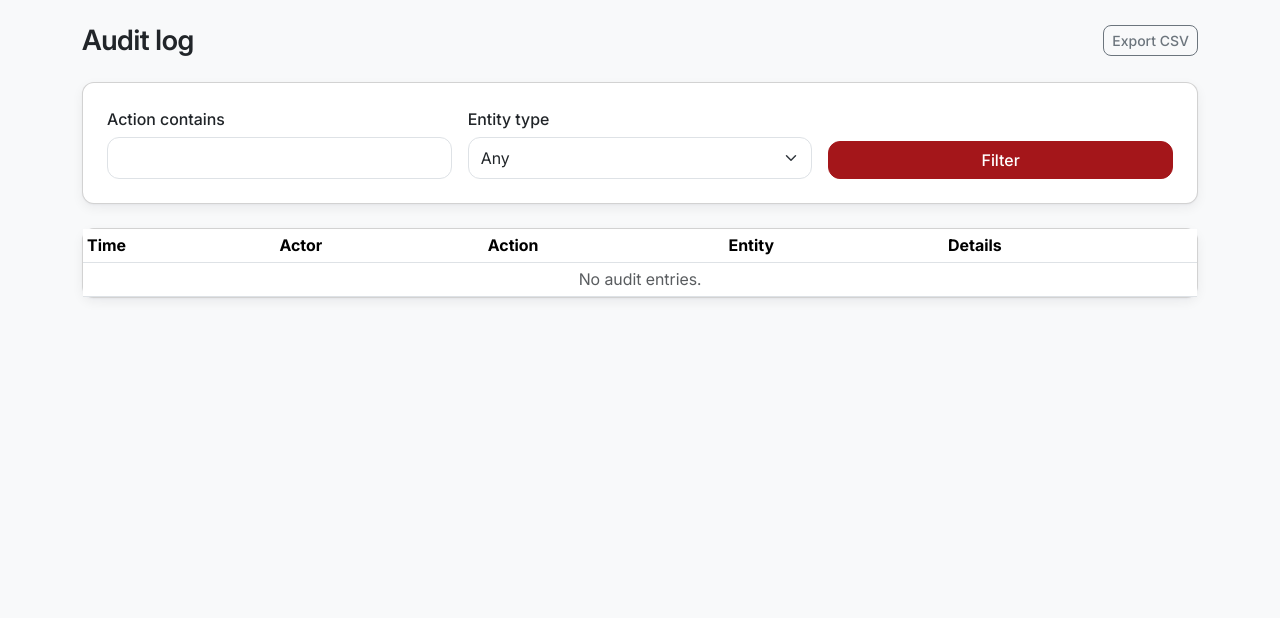
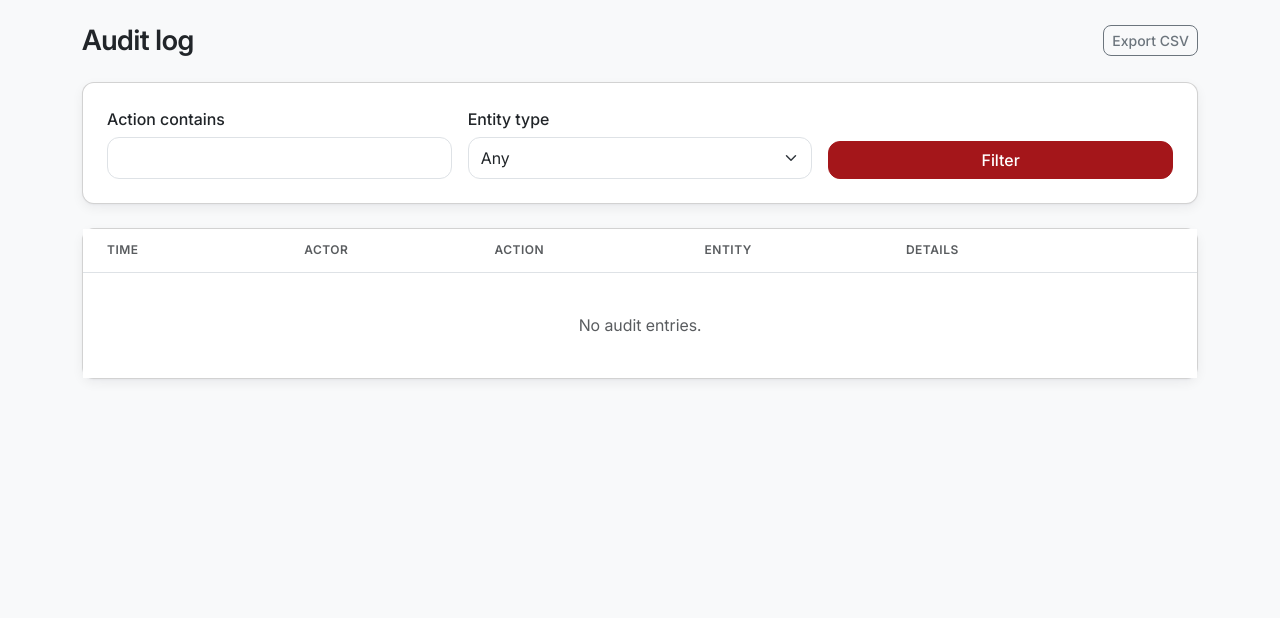
Before and after one commit to Elkanah43/CBODS---Claude, a Django app: page /audit/log/ in a window 1280 px wide. Shown: the part 57-675 px from the top of the page. Run offline with Django 5.2, Linux system fonts and the light colour scheme; the visitor is signed in with stand-in values (Sample User, id 1); data that the repository does not hold is empty; some libraries are stand-ins or nearby versions.

Commit message:
Restyle cards, tables and badges for data density
Stage 2, first pass — presentation only, no template changes.

Card headers lose the grey fill for a hairline and a small capital label, so
they read as section headings rather than title bars. Table headers become
quiet uppercase labels and stick to the top of their scroll container, which
matters on the bag list and audit log. Rows are separated by hairlines with no
outer frame and no trailing line under the last row, which previously doubled
up with the card border.

Status badges become tinted rather than saturated blocks, using Bootstrap 5.3
subtle tokens so they invert with the theme without a second set of rules. The
mapping in cbods_tags.py remains the single source of truth for which status
gets which colour; only the loudness changes. The navbar unread count is
exempted, since it sits on crimson and needs to stay legible.

Tests: 59 passing.

Co-Authored-By: Claude Fable 5 <noreply@anthropic.com>

```diff
--- a/static/css/cbods.css
+++ b/static/css/cbods.css
@@ -109,6 +109,89 @@ table, .font-numeric, .card .fs-3, .badge {
   * { transition-duration: .01ms !important; animation-duration: .01ms !important; }
 }
 
+
+/* ---------------------------------------------------------------------------
+   Surfaces and data density
+   --------------------------------------------------------------------------- */
+
+/* A grey-filled header bar under a white card is the Bootstrap tell. A hairline
+   and a small capital label reads as a section heading instead of a title bar. */
+.card-header {
+  background: transparent;
+  border-bottom-color: var(--bs-border-color-translucent);
+  padding: 1rem 1.5rem;
+  font-size: .8125rem;
+  font-weight: 600;
+  letter-spacing: .03em;
+  text-transform: uppercase;
+  color: var(--bs-secondary-color);
+}
+.card-header .btn { text-transform: none; letter-spacing: normal; }
+
+/* Column headings are labels, not data: small, spaced and quiet, so the eye
+   goes to the rows. */
+.table > thead > tr > th {
+  border-bottom: 1px solid var(--bs-border-color);
+  background: transparent;
+  font-size: .75rem;
+  font-weight: 600;
+  letter-spacing: .04em;
+  text-transform: uppercase;
+  color: var(--bs-secondary-color);
+  padding-top: .75rem;
+  padding-bottom: .75rem;
+  white-space: nowrap;
+}
+.table > tbody > tr > td { padding-top: .75rem; padding-bottom: .75rem; }
+/* Hairlines between rows only — no outer frame, no closing line under the last
+   row, which would otherwise double up with the card border. */
+.table > :not(caption) > * > * { border-bottom-color: var(--bs-border-color-translucent); }
+.table > tbody > tr:last-child > td { border-bottom: 0; }
+.table thead th:first-child, .table tbody td:first-child { padding-left: 1.5rem; }
+.table thead th:last-child, .table tbody td:last-child { padding-right: 1.5rem; }
+
+/* Long tables scroll inside the card; the header should stay put while they do. */
+.table-responsive { max-height: 70vh; }
+.table-responsive > .table > thead > tr > th {
+  position: sticky;
+  top: 0;
+  z-index: 2;
+  background: var(--bs-body-bg);
+}
+
+/* Status badges: tinted, not saturated blocks. Bootstrap 5.3 defines the subtle
+   trio per theme, so these invert correctly in dark mode without a second set
+   of rules. The mapping in cbods_tags.py stays the single source of truth for
+   which status gets which colour; this only changes how loud that colour is. */
+.badge {
+  font-weight: 600;
+  padding: .35em .6em;
+  border: 1px solid transparent;
+  border-radius: var(--bs-border-radius-sm);
+}
+.badge.bg-success   { background: var(--bs-success-bg-subtle)   !important; color: var(--bs-success-text-emphasis);   border-color: var(--bs-success-border-subtle); }
+.badge.bg-warning   { background: var(--bs-warning-bg-subtle)   !important; color: var(--bs-warning-text-emphasis)   !important; border-color: var(--bs-warning-border-subtle); }
+.badge.bg-info      { background: var(--bs-info-bg-subtle)      !important; color: var(--bs-info-text-emphasis)      !important; border-color: var(--bs-info-border-subtle); }
+.badge.bg-danger    { background: var(--bs-danger-bg-subtle)    !important; color: var(--bs-danger-text-emphasis);    border-color: var(--bs-danger-border-subtle); }
+.badge.bg-secondary { background: var(--bs-secondary-bg-subtle) !important; color: var(--bs-secondary-color);         border-color: var(--bs-border-color); }
+.badge.bg-dark      { background: var(--bs-tertiary-bg)         !important; color: var(--bs-body-color);              border-color: var(--bs-border-color); }
+.badge.bg-light     { background: var(--bs-tertiary-bg)         !important; color: var(--bs-secondary-color)         !important; border-color: var(--bs-border-color); }
+/* The unread-count badge in the navbar sits on crimson and must stay loud. */
+.navbar .badge.bg-warning { background: #fff !important; color: var(--cbods-brand) !important; border-color: transparent; }
+
+/* Alerts as quiet notices rather than saturated banners. */
+.alert { border-radius: var(--bs-border-radius); border-width: 1px; }
+
+/* Row highlight for near-expiry stock: a tint, not a solid amber band. */
+.table > tbody > tr.table-warning > td {
+  background: var(--bs-warning-bg-subtle);
+  color: var(--bs-body-color);
+}
+
+/* Empty states: centred, quiet, with room to breathe instead of a cramped
+   single line of grey text in an otherwise full-width table. */
+.table td.text-center.text-muted { padding-top: 2.5rem; padding-bottom: 2.5rem; }
+
 /* Lifted so it clears contrast on a dark surface. Scoped to :root on purpose —
    the navbar and footer pin data-bs-theme="dark" to keep light text on their
    own dark surfaces, and an unscoped selector would hand them the dark-theme
```
